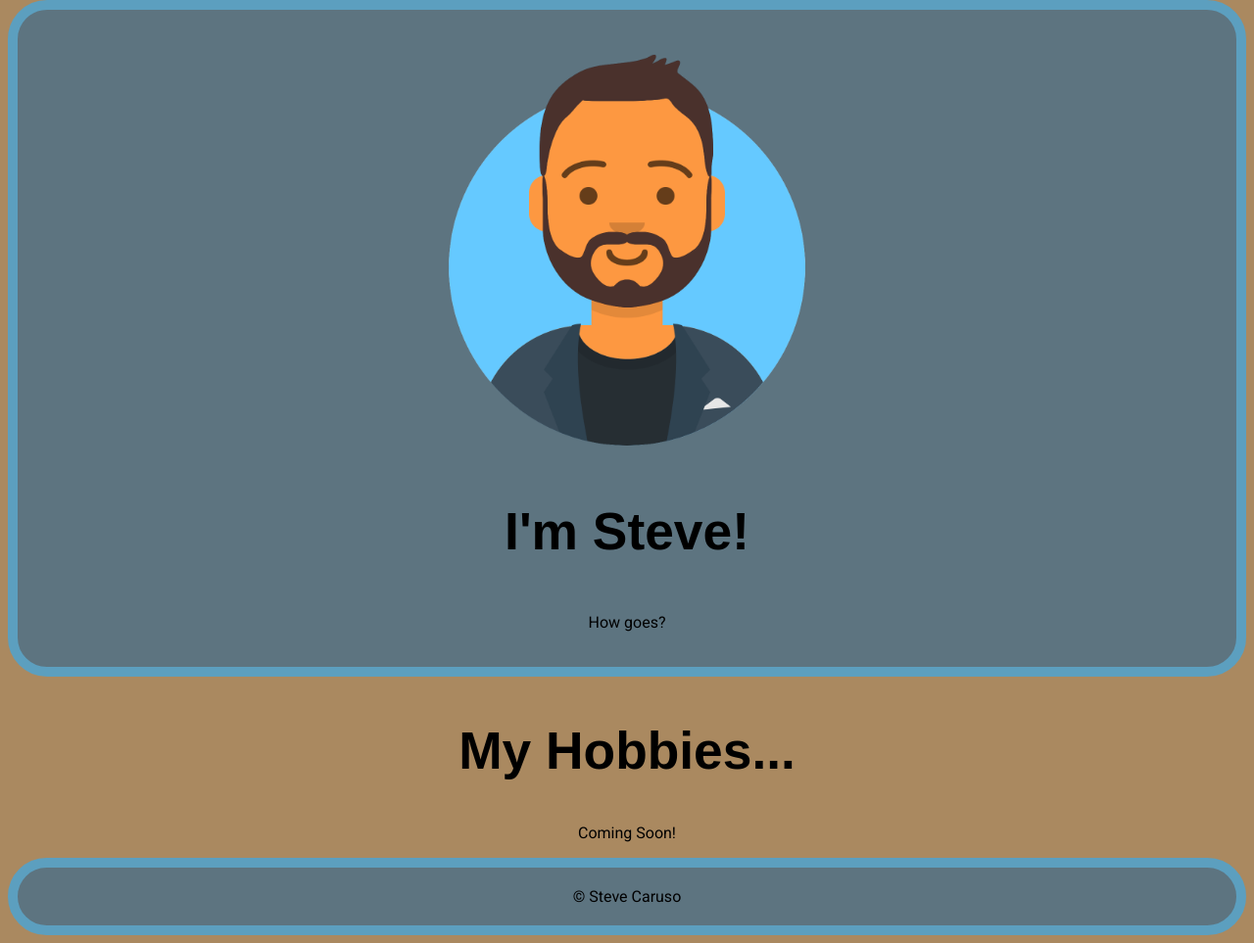
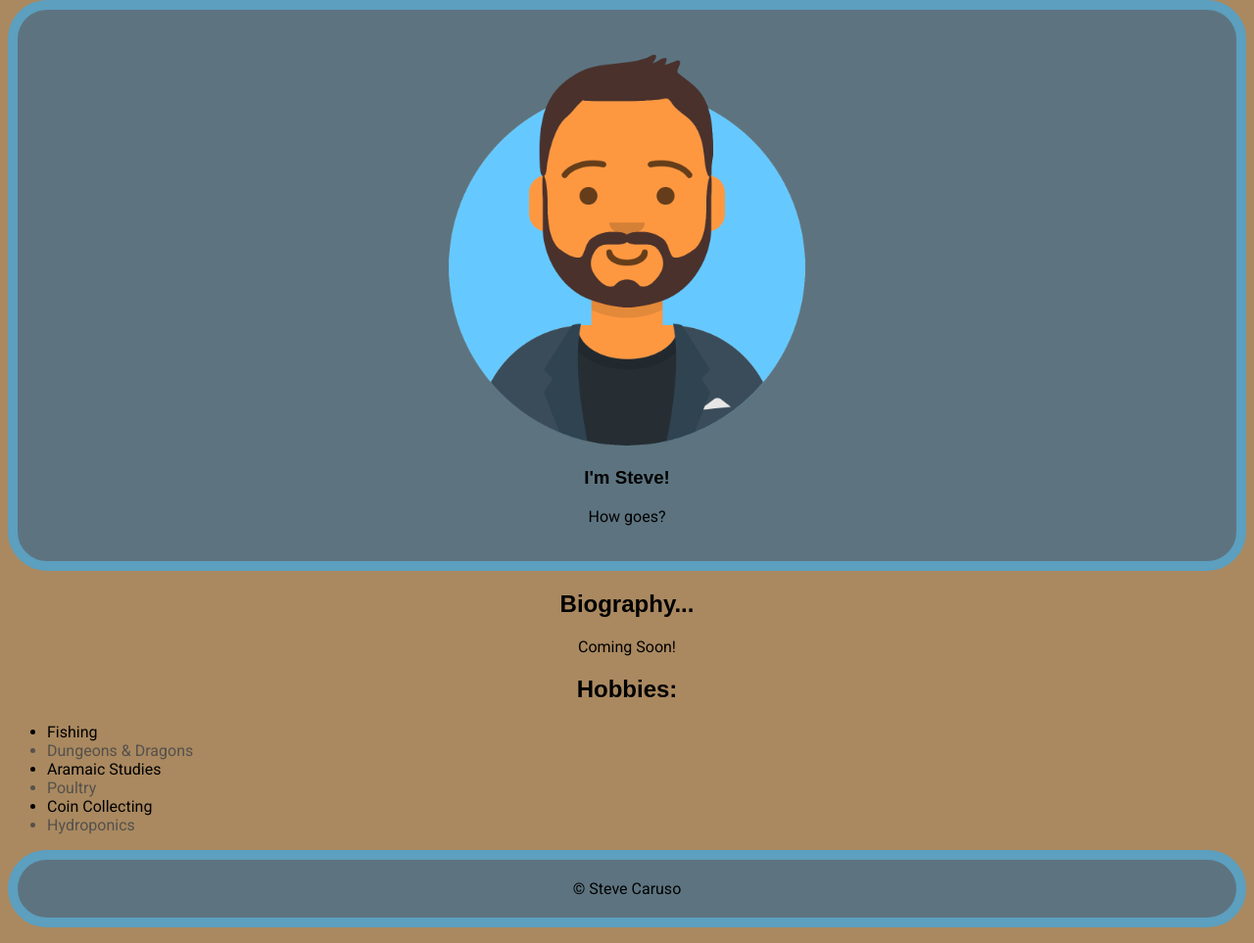
Before and after one commit to RVCC-IDMX/about-me-SteveCaruso-1, a plain HTML site: page index.html in a window 1280 px wide. Shown: the part 240-1203 px from the top of the page at 98% size. Drawn offline with Linux system fonts and the light colour scheme; a web font is replaced by a local one.

Commit message:
Adding hobbies list

```diff
--- a/css/style.css
+++ b/css/style.css
@@ -10,6 +10,9 @@ body {
 /* Set the headings */
 h1, h2, h3, h4, h5, h6 {
     font-family: "Sigmar", sans-serif;
+    text-align:center;
+}
+h1 {
     font-size:40pt;
 }
 
@@ -35,3 +38,8 @@ header {
 #bio {
     text-align:center;
 }
+
+/* Hobbies */
+#hobbies ul li:nth-child(even) {
+    color:#55514c;
+}
--- a/index.html
+++ b/index.html
@@ -27,8 +27,23 @@
     </section>
 
     <section id="bio">
-        <h2>My Hobbies...</h2>
+        <h2>Biography...</h2>
         <p>Coming Soon!</p>
+    </section>
+
+    <section id="hobbies">
+
+        <h2>Hobbies:</h2>
+
+        <ul>
+            <li>Fishing</li>
+            <li>Dungeons & Dragons</li>
+            <li>Aramaic Studies</li>
+            <li>Poultry</li>
+            <li>Coin Collecting</li>
+            <li>Hydroponics</li>
+        </ul>
+
     </section>
 
 </main>
```
